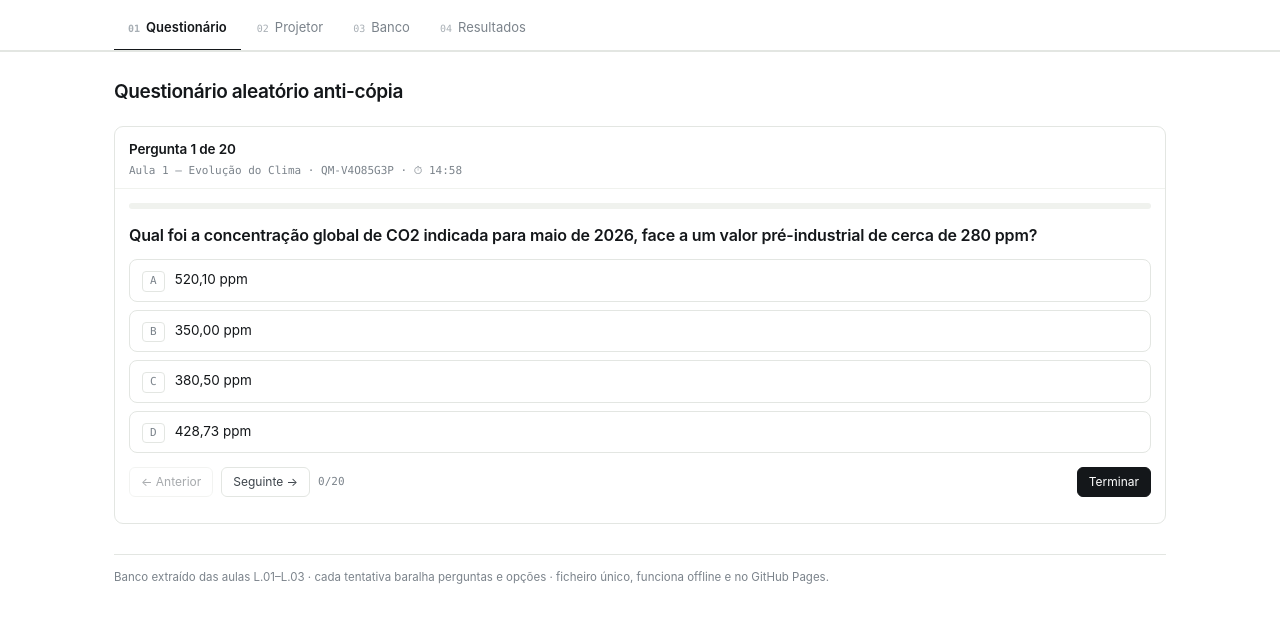
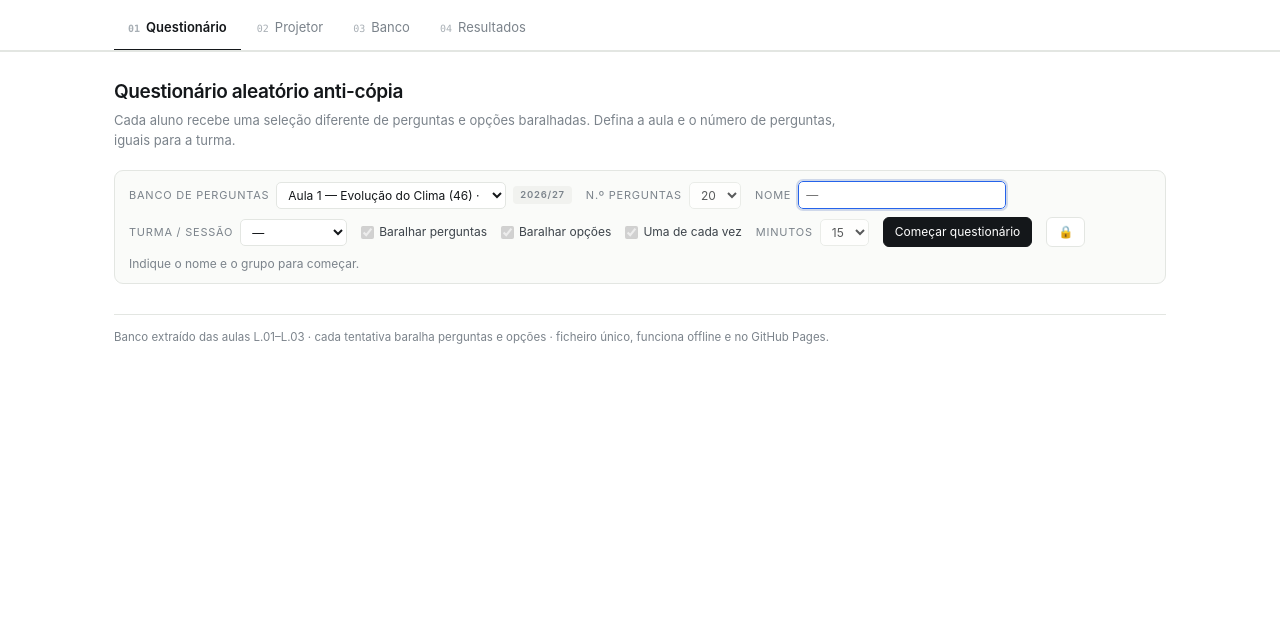
Before and after one commit to ncorticos/quiz-advisor-pt, a plain HTML site: page index.html in a window 1280 px wide. Both pictures are taken after a click on the button "Começar questionário". Shown: the part 40-662 px from the top of the page. Drawn offline with Linux system fonts and the light colour scheme.

Commit message:
Quizzes Machine 1.5.4 — name and group mandatory to start

```diff
--- a/index.html
+++ b/index.html
@@ -4,7 +4,7 @@
 <meta charset="utf-8">
 <meta name="viewport" content="width=device-width, initial-scale=1">
 <!--
-  Quizzes Machine 1.5.3 — 2026-10-07
+  Quizzes Machine 1.5.4 — 2026-10-07
   Conforto Ambiental & Eficiência Energética / Environmental Comfort & Energy Efficiency
   Banco: 554 perguntas extraídas das aulas PPTX L.01–L.03.
 
@@ -164,7 +164,8 @@ pt:{
  grpArch:"Arquitetos", grpEng:"Engenheiros",
  lockB:"Definições", codeL:"Código", unlockedMsg:"Desbloqueado — volte a bloquear antes da aula.",
  wrongCode:"Código incorreto.", triesLeft:"tentativas restantes.",
- lockedMsg:"Bloqueado após códigos errados — tente dentro de", minShort:"min."
+ lockedMsg:"Bloqueado após códigos errados — tente dentro de", minShort:"min.",
+ needId:"Indique o nome e o grupo para começar."
 },
 en:{
  brandsub:"Environmental Comfort & Energy Efficiency",
@@ -198,7 +199,8 @@ en:{
  grpArch:"Architects", grpEng:"Engineers",
  lockB:"Settings", codeL:"Code", unlockedMsg:"Unlocked — re-lock before class.",
  wrongCode:"Wrong code.", triesLeft:"attempts left.",
- lockedMsg:"Locked after wrong codes — retry in", minShort:"min."
+ lockedMsg:"Locked after wrong codes — retry in", minShort:"min.",
+ needId:"Enter your name and group to start."
 }};
 const LESSON = {
 pt:{aula0:"Aula 0 — Conhecimento e Investigação Científica",aula1:"Aula 1 — Evolução do Clima",aula2:"Aula 2 — Análise Climática",aula3:"Aula 3 — Arquitetura Bioclimática"},
@@ -341,6 +343,7 @@ function renderQuiz(){
         <span class="ctl"><label>${esc(t("mins"))}</label><select id="c-min">${[15,10,5].map(v=>`<option value="${v}"${v===selM?" selected":""}>${v}</option>`).join("")}</select></span>
         <button class="btn solid" id="c-start">${esc(t("start"))}</button>
         <button class="btn" id="c-lock" title="${esc(t("lockB"))}">${UNLOCKED?"🔓":"🔒"}</button>
+        <span class="hint" id="c-warn"></span>
         <span class="ctl" id="c-codewrap" style="display:none"><label>${esc(t("codeL"))}</label><input type="password" id="c-code" style="width:110px" autocomplete="off"><button class="btn" id="c-codeok">OK</button></span>
         <span class="hint" id="c-lockmsg"></span>
       </div>
@@ -368,6 +371,12 @@ function renderQuiz(){
   }
 }
 function startQuiz(){
+  const nm=$("#c-name").value.trim(), kg=$("#c-klass").value;
+  if(!nm || !kg){
+    $("#c-warn").textContent=t("needId");
+    (!nm?$("#c-name"):$("#c-klass")).focus();
+    return;
+  }
   const lesson = $("#c-lesson").value;
   const bank = currentBank(lesson);
   const n = Math.max(1, Math.min(bank.length, parseInt($("#c-n").value||"10",10)));
```
